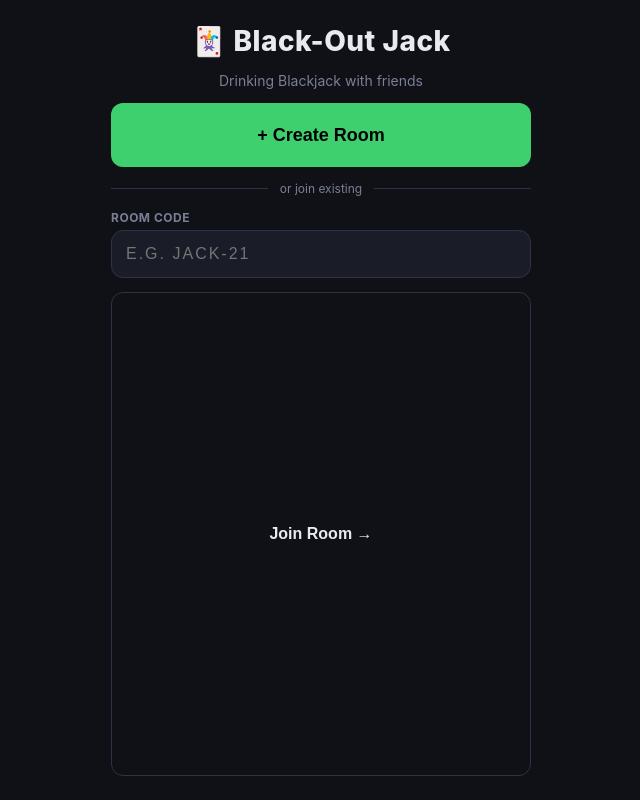
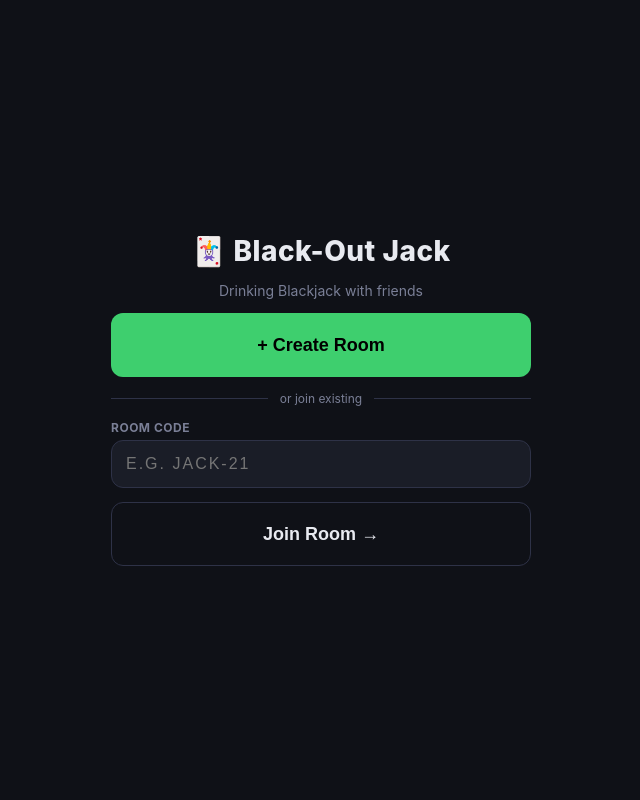
Before and after one commit to robert-rjm/Black-Out-Jack, a Flask app: page / in a window 1280 px wide. Shown: the whole page, without its empty margins (319-959 px from the left). Run offline with Flask 3, Linux system fonts and the light colour scheme.

Commit message:
fix: join room button matches create room size in lobby

```diff
--- a/templates/index.html
+++ b/templates/index.html
@@ -433,8 +433,9 @@
            style="text-transform:uppercase;letter-spacing:2px"
            onkeydown="if(event.key==='Enter')joinRoom()">
   </div>
-  <button class="btn wide"
-    style="width:100%;max-width:420px;height:52px;font-size:16px;font-weight:700"
+  <button
+    style="width:100%;max-width:420px;height:64px;border-radius:var(--radius);border:1.5px solid var(--border);background:var(--bg);color:var(--text);font-size:18px;font-weight:800;cursor:pointer;transition:opacity .12s,transform .08s"
+    onmousedown="this.style.transform='scale(.97)'" onmouseup="this.style.transform=''" ontouchstart="this.style.transform='scale(.97)'" ontouchend="this.style.transform=''"
     onclick="joinRoom()">Join Room →</button>
 
   <div id="lobby-msg"></div>
```
